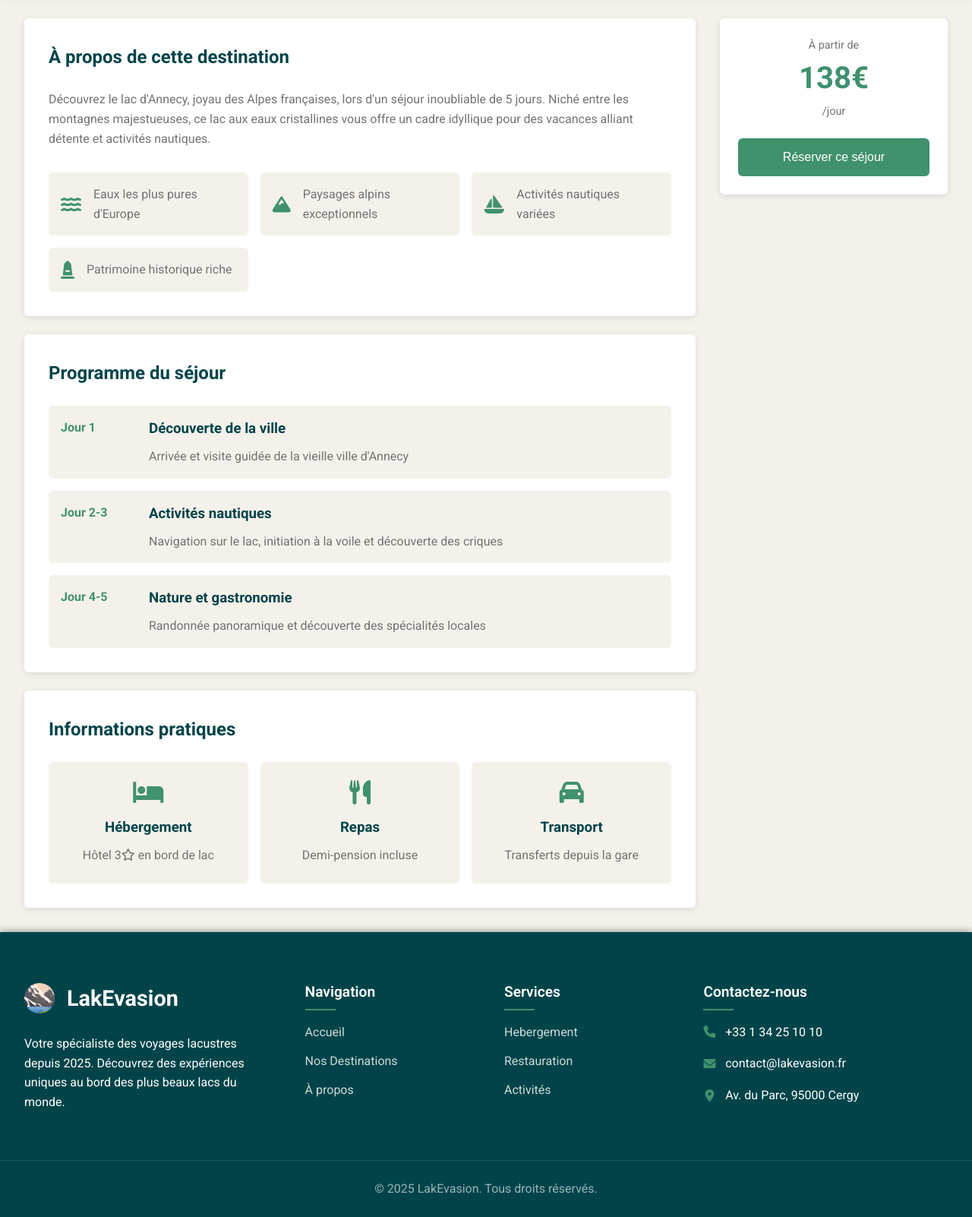
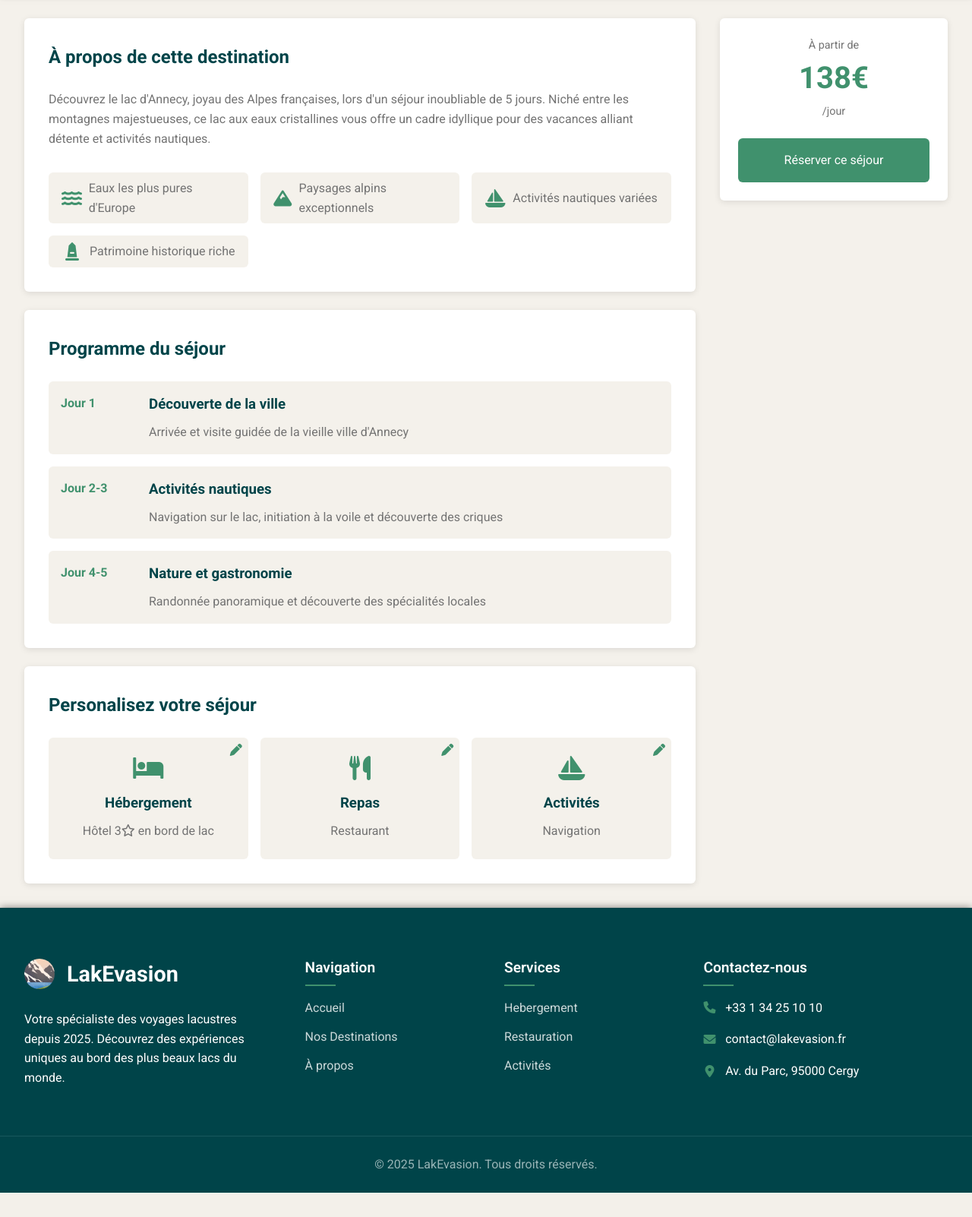
Before and after one commit to Ilannb/Projet_Click_journeY, a PHP site: page /pages/trip.html in a window 1280 px wide. Shown: the part 548-2150 px from the top of the page at 76% size. After the commit the page ends 2118 px from the top, so only its background shows below. Run offline with PHP 8.4, Linux system fonts and the light colour scheme.

Commit message:
minor changes

```diff
--- a/index.html
+++ b/index.html
@@ -93,7 +93,7 @@
               </div>
             </div>
             <p class="price">À partir de <span class="euros bolded"><span id="trip-price">690</span>€</span></p>
-            <button class="details-btn">Voir les détails<i class="fa-solid fa-arrow-right"></i></button>
+            <a href="pages/trip.html" class="details-btn">Voir les détails<i class="fa-solid fa-arrow-right"></i></a>
           </div>
         </div>
 
@@ -116,7 +116,7 @@
               </div>
             </div>
             <p class="price">À partir de <span class="euros bolded"><span id="trip-price">150</span>€</span></p>
-            <button class="details-btn">Voir les détails<i class="fa-solid fa-arrow-right"></i></button>
+            <a href="" class="details-btn">Voir les détails<i class="fa-solid fa-arrow-right"></i></a>
           </div>
         </div>
 
@@ -139,7 +139,7 @@
               </div>
             </div>
             <p class="price">À partir de <span class="euros bolded"><span id="trip-price">1000</span>€</span></p>
-            <button class="details-btn">Voir les détails<i class="fa-solid fa-arrow-right"></i></button>
+            <a href="" class="details-btn">Voir les détails<i class="fa-solid fa-arrow-right"></i></a>
           </div>
         </div>
 
--- a/pages/trip.html
+++ b/pages/trip.html
@@ -90,7 +90,7 @@
         </section>
 
         <section class="program-section">
-          <h2>Programme du séjour</h2>
+            <h2>Programme du séjour</h2>
           <div class="program-timeline">
             <div class="timeline-item">
               <div class="day-marker">Jour 1</div>
@@ -117,22 +117,25 @@
         </section>
 
         <section class="info-section">
-          <h2>Informations pratiques</h2>
+          <h2>Personalisez votre séjour</h2>
           <div class="info-grid">
             <div class="info">
+              <a class="modify-info>" href="selection-hebergement.html"><i class="fas fa-pen"></i></a>
               <i class="fas fa-bed"></i>
               <h3>Hébergement</h3>
               <p>Hôtel 3<i class="fa-regular fa-star"></i> en bord de lac</p>
             </div>
             <div class="info">
+              <a class="modify-info>" href="selection-restauration.html"><i class="fas fa-pen"></i></a>
               <i class="fas fa-utensils"></i>
               <h3>Repas</h3>
-              <p>Demi-pension incluse</p>
+              <p>Restaurant</p>
             </div>
             <div class="info">
-              <i class="fas fa-car"></i>
-              <h3>Transport</h3>
-              <p>Transferts depuis la gare</p>
+              <a class="modify-info>" href="selection-activite.html"><i class="fas fa-pen"></i></a>
+              <i class="fas fa-sailboat"></i>
+              <h3>Activités</h3>
+              <p>Navigation</p>
             </div>
           </div>
         </section>
@@ -144,7 +147,7 @@
           <span class="price-value">138€</span>
           <span class="price-person">/jour</span>
         </div>
-        <button class="book-button">Réserver ce séjour</button>
+        <a href="payment.html" class="book-button">Réserver ce séjour</a>
       </div>
     </div>
 
--- a/styles/pages/index.css
+++ b/styles/pages/index.css
@@ -1,7 +1,7 @@
 /* Main */
 /* Hero Section */
 .hero {
-  background-image: linear-gradient(rgba(0, 0, 0, 0.55), rgba(0, 0, 0, 0.5)), url('../../src/img/paysage.png');
+  background-image: linear-gradient(rgba(0, 0, 0, 0.55), rgba(0, 0, 0, 0.5)), url('../../src/img/paysage.jpg');
   background-size: cover;
   background-position: center;
   height: 70vh;
--- a/styles/pages/login.css
+++ b/styles/pages/login.css
@@ -1,5 +1,5 @@
 body {
-  background-image: linear-gradient(rgba(0, 0, 0, 0.5), rgba(0, 0, 0, 0.2)), url('../../src/img/paysage.png');
+  background-image: linear-gradient(rgba(0, 0, 0, 0.5), rgba(0, 0, 0, 0.2)), url('../../src/img/paysage.jpg');
   background-size: cover;
   background-position: center;
   min-height: 100vh;
--- a/styles/pages/register.css
+++ b/styles/pages/register.css
@@ -1,5 +1,5 @@
 body {
-  background-image: linear-gradient(rgba(0, 0, 0, 0.5), rgba(0, 0, 0, 0.2)), url('../../src/img/paysage.png');
+  background-image: linear-gradient(rgba(0, 0, 0, 0.5), rgba(0, 0, 0, 0.2)), url('../../src/img/paysage.jpg');
   background-size: cover;
   background-position: center;
   min-height: 100vh;
--- a/styles/pages/reset_password.css
+++ b/styles/pages/reset_password.css
@@ -1,5 +1,5 @@
 body {
-  background-image: linear-gradient(rgba(0, 0, 0, 0.5), rgba(0, 0, 0, 0.2)), url('../../src/img/paysage.png');
+  background-image: linear-gradient(rgba(0, 0, 0, 0.5), rgba(0, 0, 0, 0.2)), url('../../src/img/paysage.jpg');
   background-size: cover;
   background-position: center;
   min-height: 100vh;
--- a/styles/pages/trip.css
+++ b/styles/pages/trip.css
@@ -85,8 +85,8 @@ main {
 .highlight-item {
   display: flex;
   align-items: center;
-  gap: 1rem;
-  padding: 1rem;
+  gap: 0.5rem;
+  padding: 0.5rem 1rem;
   background-color: var(--background-color);
   border-radius: var(--border-radius);
 }
@@ -94,9 +94,12 @@ main {
 .highlight-item i {
   font-size: 1.5rem;
   color: var(--secondary-color);
+  width: 30px;
+  text-align: center;
 }
 
 /* Program timeline */
+
 .program-timeline {
   display: flex;
   flex-direction: column;
@@ -130,6 +133,7 @@ main {
 }
 
 .info {
+  position: relative;
   text-align: center;
   padding: 1.5rem;
   background-color: var(--background-color);
@@ -145,6 +149,17 @@ main {
 .info h3 {
   color: var(--primary-color);
   margin-bottom: 0.5rem;
+}
+
+.info .fa-pen {
+  position: absolute;
+  top: 0.5rem;
+  right: 0.5rem;
+  color: var(--secondary-color);
+}
+
+.info .fa-pen:active {
+  color: var(--accent-color);
 }
 
 /* Booking card */
@@ -182,14 +197,14 @@ main {
 }
 
 .book-button {
-  width: 100%;
+  display: flex;
+  justify-content: center;
   padding: 1rem;
   background-color: var(--secondary-color);
   color: white;
-  border: none;
   border-radius: var(--border-radius);
   font-size: 1rem;
-  cursor: pointer;
+  text-decoration: none;
   transition: background-color 0.3s ease;
 }
 
```
Also changed, not shown: pages/destinations.html (+4 -4 lines), pages/user.html (+7 -2 lines), styles/components/card.css (+5 -5 lines), styles/pages/user.css (+20 -3 lines).
